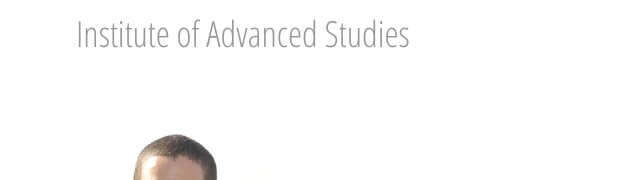
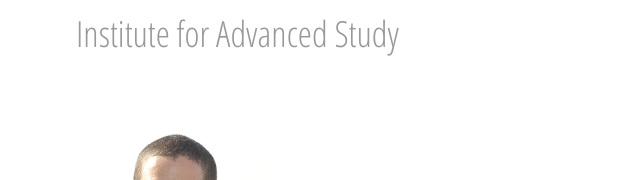
Before and after one commit to rachelzachariah/aas, a plain HTML site: page fall2015.html in a window 1280 px wide. Shown: the part 431-611 px from the top of the page, 340-980 px from the left. Drawn offline with nearby package versions, Linux system fonts and the light colour scheme; some packages are replaced by stand-ins of ours.

Commit message:
typo
typo

```diff
--- a/fall2015.html
+++ b/fall2015.html
@@ -32,7 +32,7 @@
 									need a subtitle.
 								-->
 								<h2><a href="#">Doron Puder</a></h2>
-								<p>Institute of Advanced Studies</p>
+								<p>Institute for Advanced Study</p>
 							</header>
 							<div class="info">
 								<!--
```
